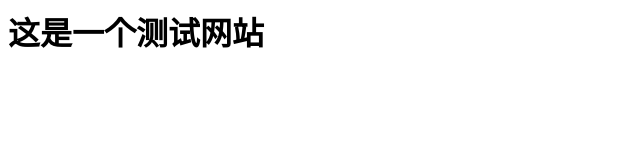
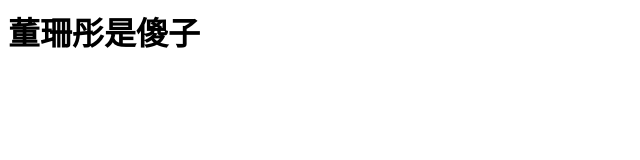
Before and after one commit to maxwelldjh/maxwelldjh.github.io, a plain HTML site: page index.html in a window 1280 px wide. Shown: the whole page, without its empty margins (0-640 px from the left). Drawn offline with Linux system fonts and the light colour scheme.

Commit message:
Update index.html

```diff
--- a/index.html
+++ b/index.html
@@ -1 +1,2 @@
-<h1><strong>这是一个测试网站</strong></h1>
+
+<h1 ><strong>董珊彤是傻子</strong></h1>
```
